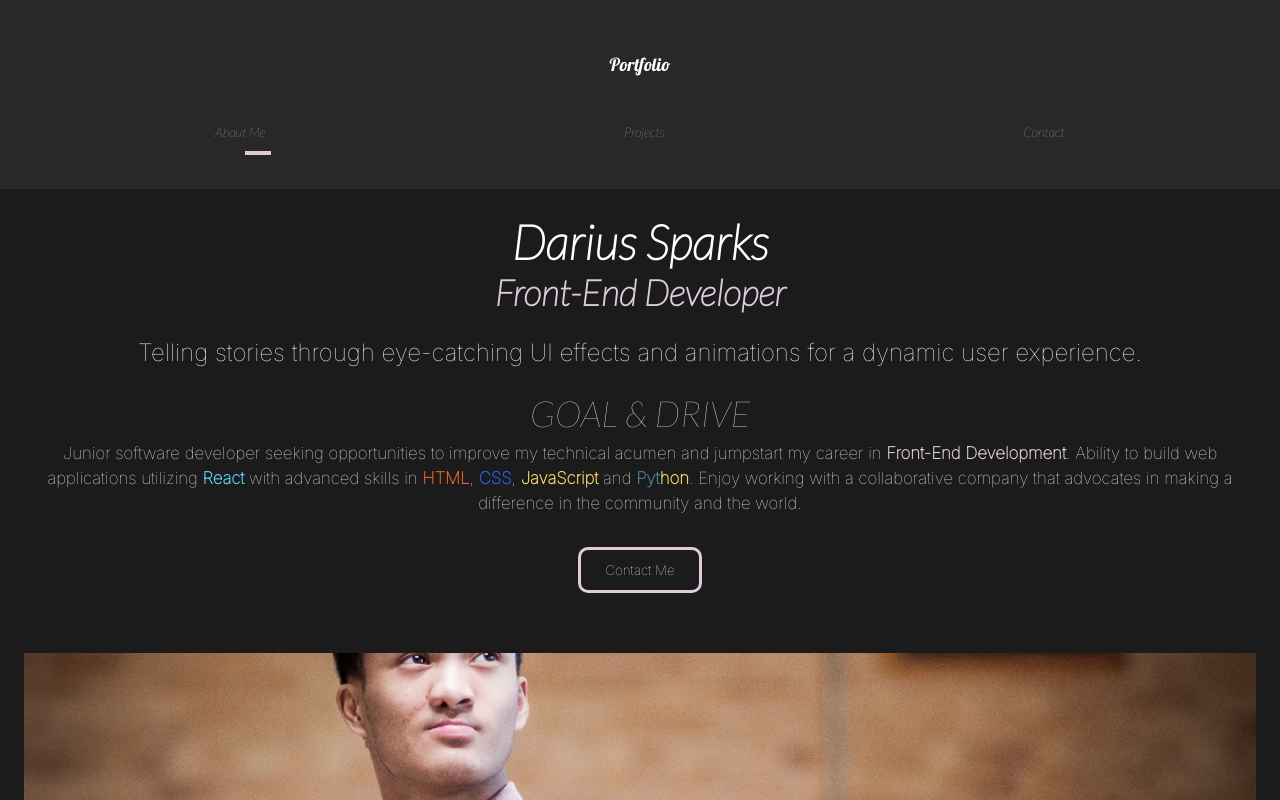
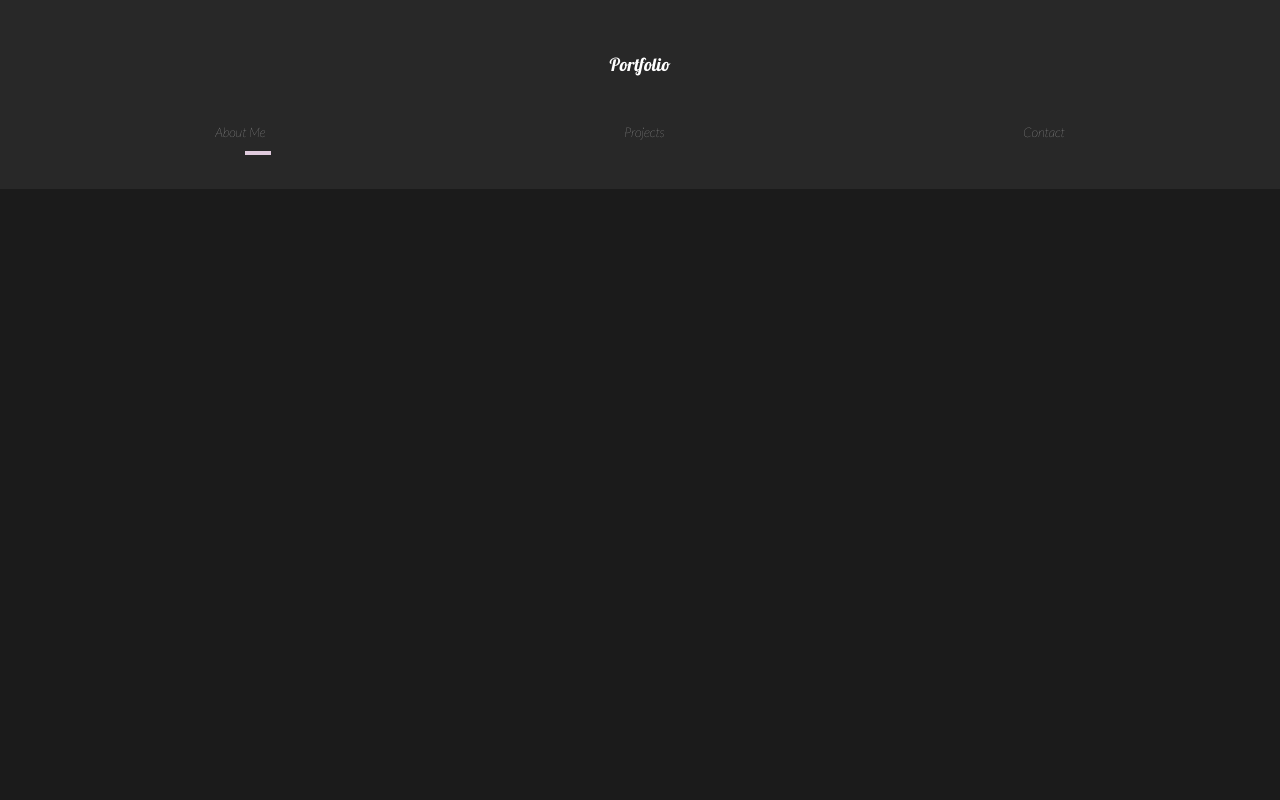
Before and after one commit to dariussparks19/updatedportfolio.github.io, a React (Create React App) app: page / in a window 1280 px wide. Shown: the top 800 px of the page. Built offline with nearby package versions, Linux system fonts and the light colour scheme.

Commit message:
Deploy React to github pages

```diff
--- a/src/App.js
+++ b/src/App.js
@@ -24,7 +24,7 @@ function App() {
       <Nav/>
       <AnimatePresence exitBeforeEnter>
         <Switch location={location} key={location.pathname}>
-          <Route path="/" exact>
+          <Route path="/portfolio" exact>
             <AboutUs/>
           </Route>
             <Route path="/projects" exact>
--- a/src/components/Nav.js
+++ b/src/components/Nav.js
@@ -11,13 +11,13 @@ const Nav = () =>{
     return(
         <StyledNav>
             <h1>
-                <Link id="logo" to="/">
+                <Link id="logo" to="/portfolio">
                     Portfolio
                 </Link>
             </h1>
             <ul>
                 <li>
-                    <Link to="/">
+                    <Link to="/portfolio">
                         About Me
                     </Link>
                     <Line
```
